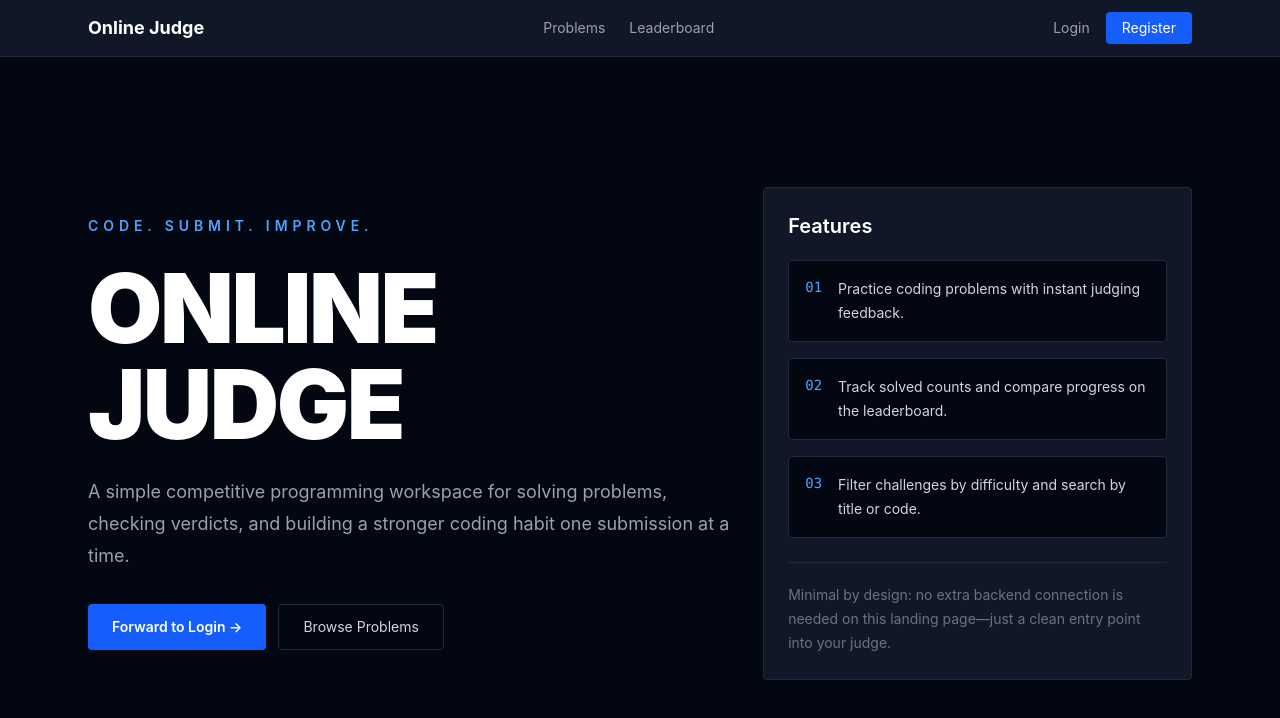
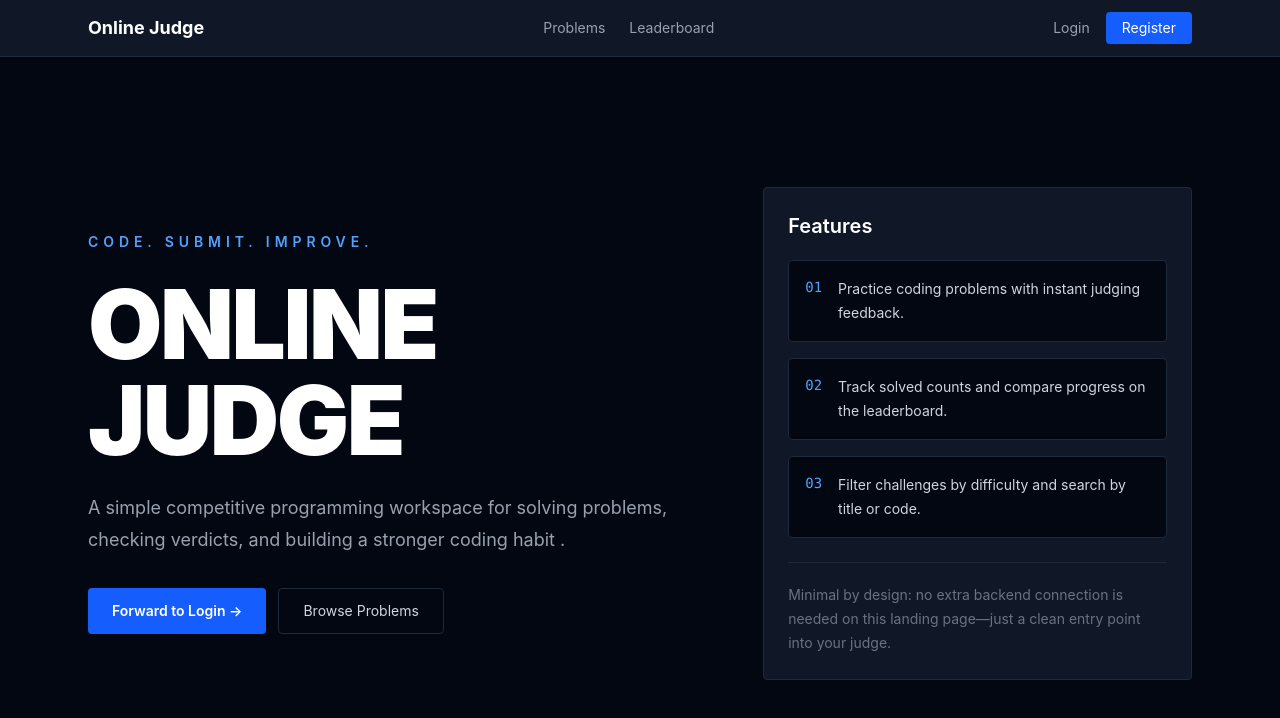
Before and after one commit to Mikey3600/Online-Judge, a React (Vite) app in the folder client/: page / in a window 1280 px wide. Shown: the top 718 px of the page. Built offline with nearby package versions, Linux system fonts and the light colour scheme; no server answers.

Commit message:
Fix UI layout and design tweaks

```diff
--- a/client/src/pages/Landing.jsx
+++ b/client/src/pages/Landing.jsx
@@ -18,7 +18,7 @@ const Landing = () => {
                         </h1>
                         <p className="text-gray-400 text-base md:text-lg max-w-2xl leading-8">
                             A simple competitive programming workspace for solving problems, checking verdicts,
-                            and building a stronger coding habit one submission at a time.
+                            and building a stronger coding habit .
                         </p>
                         <div className="flex flex-col sm:flex-row gap-3 pt-2">
                             <Link
```
